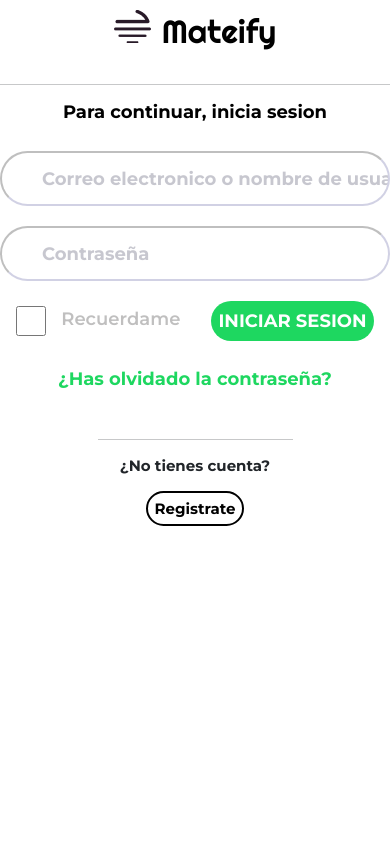
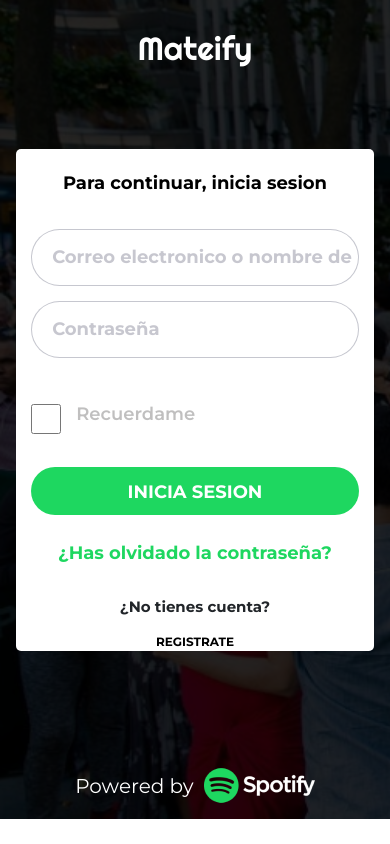
Before and after one commit to Nagi2880/Modulo-1-matea, a React (Create React App) app: page /Login in a window 390 px wide. Built offline with nearby package versions, Linux system fonts and the light colour scheme.

Commit message:
i upload the mobile version in the login web page

```diff
--- a/src/App.js
+++ b/src/App.js
@@ -7,7 +7,7 @@
 import Home from './finished/Home';
 import Login from './finished/Login';
 import Register from './finished/Register';
-import Mobilereg from './Mobile/Mobilereg';
+import Mobilelogin from './Mobile/Mobilelogin';
 
 function App() {
   return (
@@ -16,7 +16,7 @@
         <Route path="/Login" element={<Login />} />
         <Route path="/" element={<Home />} />
         <Route path="/Register" element={<Register />} />
-        <Route path="/test" element={<Mobilereg />} />
+        <Route path="/test" element={<Mobilelogin />} />
       </Routes>
     </BrowserRouter>
   );
--- /dev/null
+++ b/src/Mobile/Mobilelogin.css
@@ -0,0 +1,107 @@
+#Background-loginimage{
+    background-image: url('/public/background.png');
+    -webkit-background-size: cover;
+    -moz-background-size: cover;
+    -o-background-size: cover;
+    background-size: cover;
+
+}
+#Mobilelogin-container{
+    background-color: rgba(0, 0, 0, 0.85);
+}
+#Form-mobilelogin{
+    background-color: white;
+    border-radius: 5px;
+}
+
+
+#Mateify-mobilelogin{
+    font-family:'Righteous';
+    font-style: normal;
+    font-weight: normal;
+    font-size: 32px;
+    line-height: 40px;
+    color: #FFFFFF;
+
+    padding-top:28px;
+    padding-bottom: 73px;
+
+}
+
+#Title-mobilelogin{
+    font-family: 'Montserrat';
+    font-style: normal;
+    font-weight: bold;
+    font-size: 18px;
+    line-height: 22px;
+    padding-bottom: 27px;
+    color: #000000;
+    padding-top: 23px;
+}
+
+#Input-mobilelogin{
+    background-color: #FFFFFF;
+    height: 57px;
+    border: 1px solid rgba(31, 32, 65, 0.25);
+    box-sizing: border-box;
+    border-radius: 33px;
+    margin-bottom: 15px;
+
+
+    font-family: 'Montserrat';
+    font-style: normal;
+    font-weight: 600;
+    font-size: 14px;
+    line-height: 24px;
+    color: rgba(31, 32, 65, 0.25);
+    padding-left: 20px;
+}
+
+#checkboxmobile-container{
+    padding-top: 31px;
+    padding-bottom: 33px;
+}
+#Inciasesion-button{
+    background: #1ED760;
+    height: 48px;
+    border-radius: 42px;
+    border-bottom: 41px;
+    border-color: transparent;
+
+    text-align: center;
+    font-family: 'Montserrat';
+    font-style: normal;
+    font-weight: bold;
+    font-size: 18px;
+    line-height: 22px;
+
+    color: #FFFFFF;
+
+}
+
+#Mobilelogin-registerbutton{
+    border-color: transparent;
+    background-color: transparent;
+
+    font-family: 'Montserrat';
+    font-style: normal;
+    font-weight: bold;
+    font-size: 12px;
+    line-height: 15px;
+    text-align: center;
+    text-transform: uppercase;
+    color: black;
+}
+
+#Mobile-footercontainer{
+    padding-top: 26%;
+}
+#Poweredby{
+    font-family: 'Montserrat';
+    font-style: normal;
+    font-weight: normal;
+    font-size: 20px;
+    line-height: 24px;
+    padding-right: 10px;
+    color: #FFFFFF;
+}
--- /dev/null
+++ b/src/Mobile/Mobilelogin.jsx
@@ -0,0 +1,29 @@
+import React from "react";
+import './Mobilelogin.css';
+import { Link } from "react-router-dom";
+export default function Mobilelogin() {
+  return (
+    <div id="Background-loginimage">
+        <div id="Mobilelogin-container" className="d-flex flex-column align-items-center">
+          <h6 className="d-flex justify-content-center" id="Mateify-mobilelogin">Mateify</h6>
+          <form className="d-flex flex-column align-items-center col col-11" id="Form-mobilelogin">
+            <h6 className="d-flex justify-content-center" id="Title-mobilelogin">Para continuar, inicia sesion</h6>
+            <input type="email" className="col col-11" id="Input-mobilelogin" placeholder="Correo electronico o nombre de usuario"/>
+            <input type="password" className="col col-11" id="Input-mobilelogin" placeholder="Contraseña" />
+            <div id="checkboxmobile-container" className=" col col-11 d-flex">
+              <input id="Checkbox-1" type="checkbox" />
+              <h6 id="Recuerdame-checkbox">Recuerdame</h6>
+            </div>
+            <button className="col col-11" id="Inciasesion-button">INICIA SESION</button>
+            <Link to="/xd" style={{ textDecoration: 'none' }}><span id="Text-olvidado" className='d-flex justify-content-center'>¿Has olvidado la contraseña?</span></Link>
+            <span className='col ' id="Second-title">¿No tienes cuenta?</span>
+            <button onClick={(e) => {e.preventDefault();window.location.href='/Register'}} className='col col-3 ' id="Mobilelogin-registerbutton" >Registrate</button>
+          </form>
+          <footer className="d-flex justify-content-center align-items-center col col-12" id="Mobile-footercontainer">
+            <span id="Poweredby">Powered by</span>
+            <img alt="spotify-logo" src="./SpotifyLogo.png" />
+          </footer>
+        </div>
+    </div>
+  )
+};
--- a/src/finished/Login.jsx
+++ b/src/finished/Login.jsx
@@ -3,10 +3,12 @@
 import './Login.css';
 import { Link } from 'react-router-dom';
 import Bodyhr from '../elements/Bodyhr';
+import Mobilelogin from '../Mobile/Mobilelogin';
 
 export default function Login() {
     return (
     <div id="Login-container">
+        <div className='d-none d-sm-none d-md-block'>
             <Header1 />
             <body className='Body-container'>
                 <h2 id="Login-title" className='d-flex justify-content-center'>Para continuar, inicia sesion</h2>
@@ -35,5 +37,9 @@
                 </footer>
             </body>
         </div>
+        <div className='d-block d-md-none'>
+            <Mobilelogin />
+        </div>
+    </div>
     );
 };
```
Lines whose indentation alone changed are shown as unchanged.
